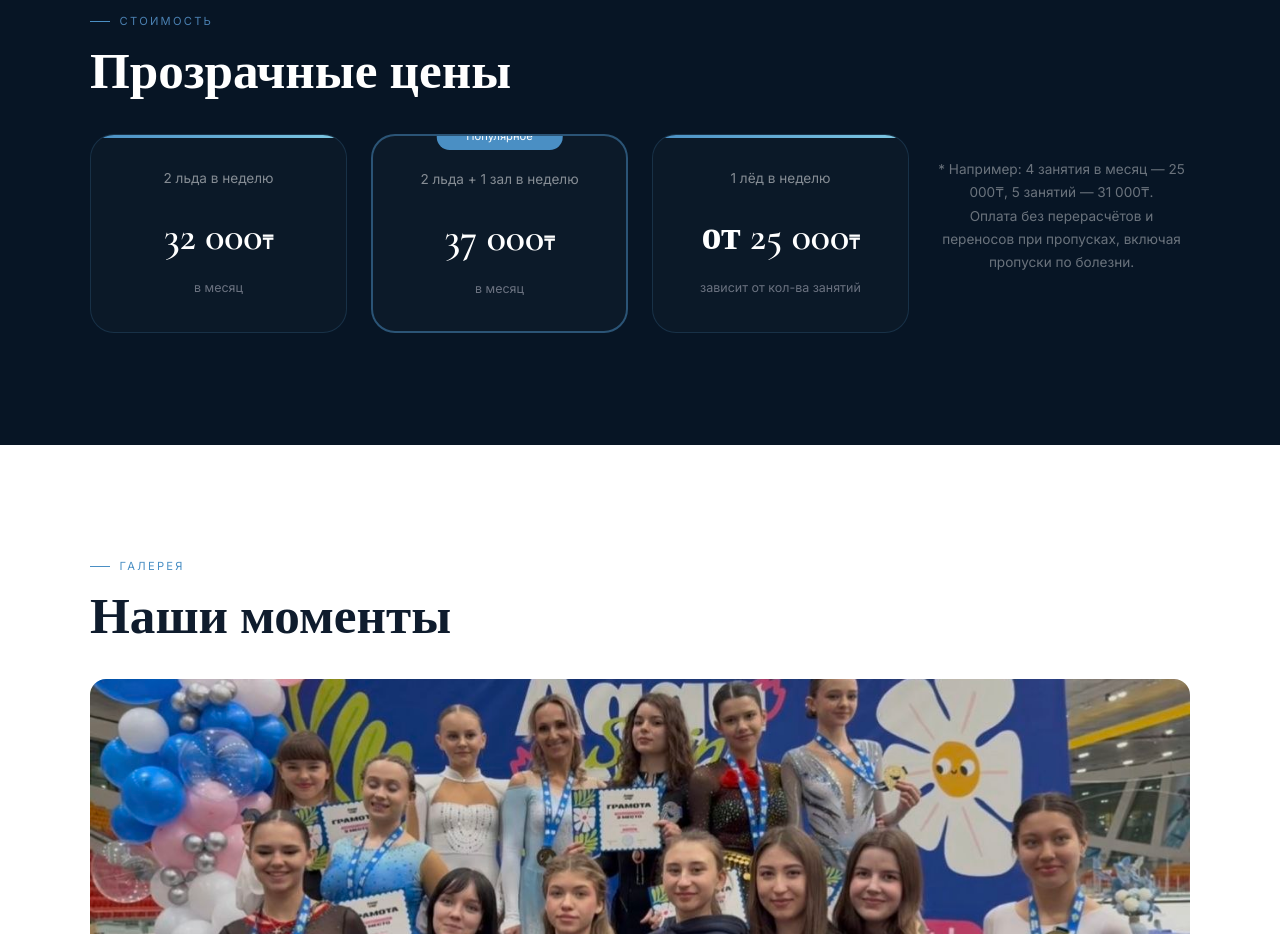
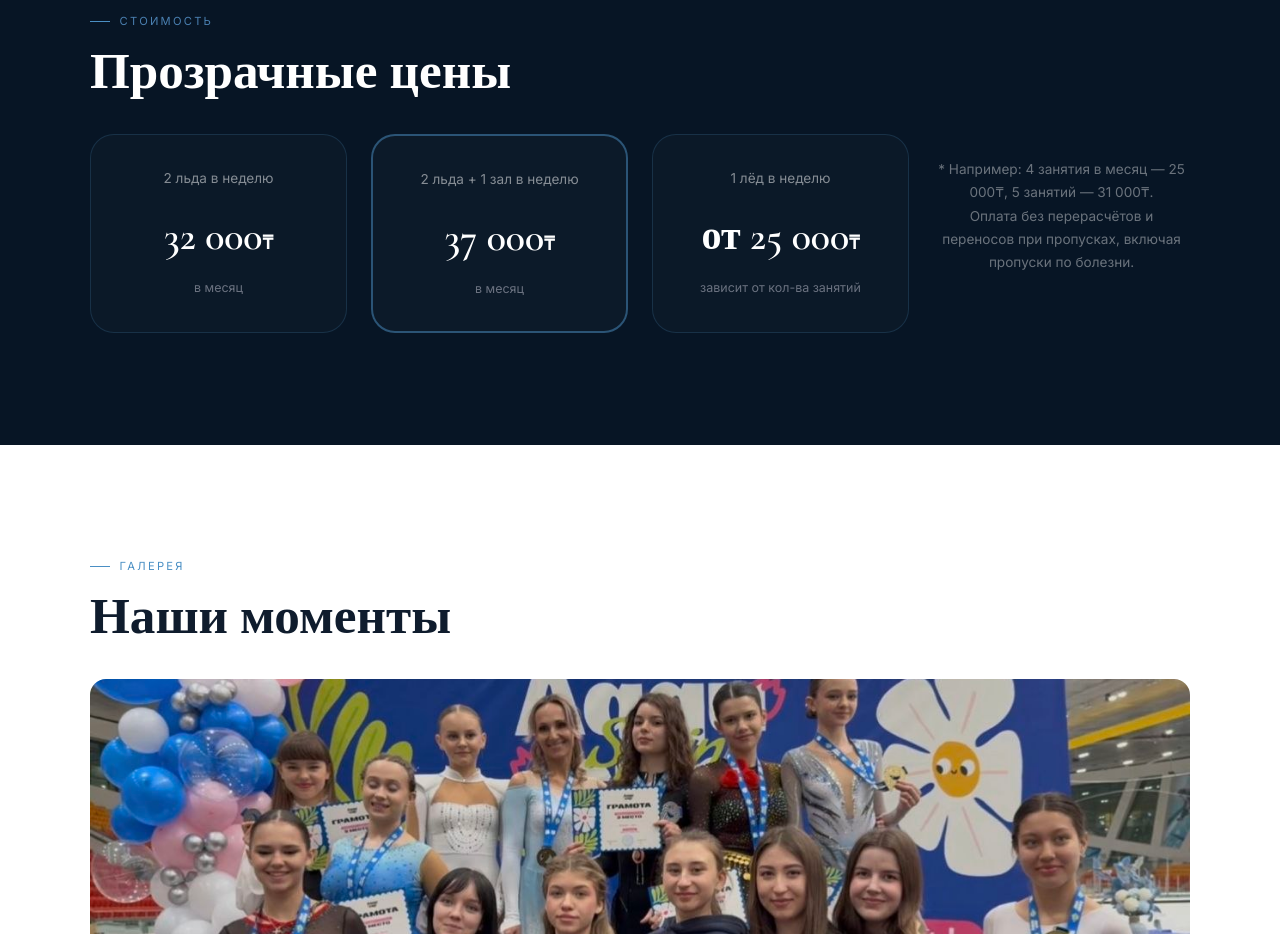
Before and after one commit to globalacc091-hub/my_website, a website: page index.html in a window 1280 px wide. Shown: the part 4300-5234 px from the top of the page. Drawn offline with nearby package versions, Linux system fonts and the light colour scheme.

Commit message:
таблички

```diff
--- a/index.html
+++ b/index.html
@@ -932,12 +932,13 @@
   padding: 2rem;
   text-align: center;
   position: relative;
-  overflow: hidden;
+  overflow: visible;
   transition: transform 0.2s, box-shadow 0.2s;
   border: 1px solid rgba(74,143,196,0.2);
 }
 
     .price-card::before {
+      display: none;
   content: '';
   position: absolute;
   top: 0; left: 0; right: 0;
```
